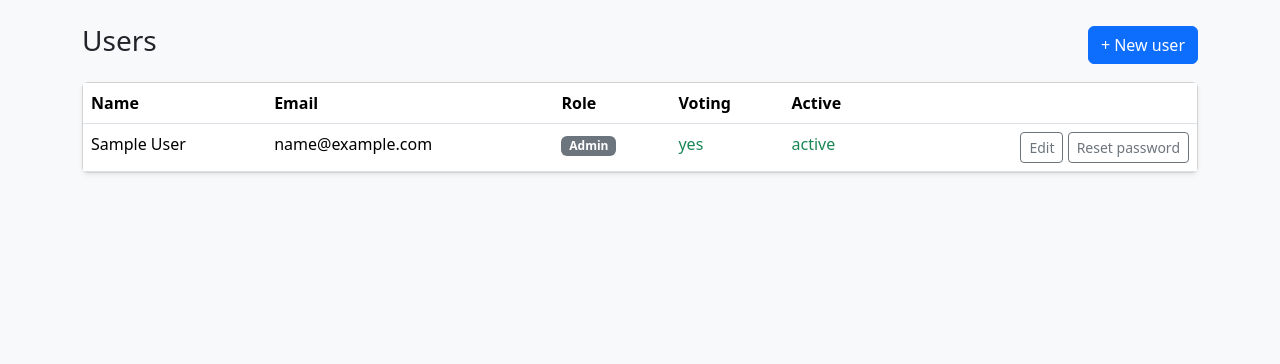
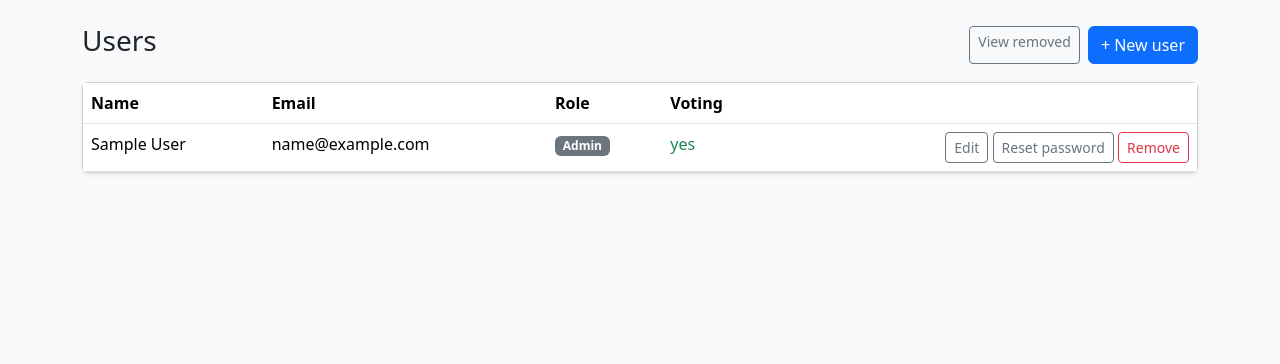
Before and after one commit to isquire/Quorum, a Flask app: page /users/ in a window 1280 px wide. Shown: the part 56-420 px from the top of the page. Run offline with Flask 3, Linux system fonts and the light colour scheme; a user stored in the database is signed in; tables that the repository leaves empty hold one stand-in row (values such as "Sample post"); some libraries are stand-ins or nearby versions.

Commit message:
Rename user deactivate to "Remove" with clearer UI and separated views
Users are soft-removed (is_active=False) rather than hard-deleted to
preserve historical minutes, motions, votes, and audit trail integrity.
The user list now defaults to active users only, with a "View removed"
toggle for admins to see and restore removed users. Each remove action
shows a confirmation explaining the user loses access but stays in
historical records. Admin log actions updated to remove_user/restore_user.

- Split user list into active (default) and removed views
- Add Remove button with confirmation prompt to each active user row
- Add Restore button on removed users view
- Update admin log labels: remove_user, restore_user
- Update guide text and quick reference
- 4 new tests (remove logs, restore logs, hidden from list, shown in removed)

https://claude.ai/code/session_01VU7p4gPzq1KhC5ogtiRhe7

```diff
--- a/app/templates/main/guide.html
+++ b/app/templates/main/guide.html
@@ -76,7 +76,7 @@
           <tbody>
             <tr>
               <td><span class="badge bg-dark">admin</span></td>
-              <td>Create, edit, deactivate, and reset passwords for any user. Admins can do everything a pastor can do.</td>
+              <td>Create, edit, remove, and reset passwords for any user. Manages archiving and the admin action log. Admins can do everything a pastor can do.</td>
             </tr>
             <tr>
               <td><span class="badge bg-primary">pastor</span></td>
@@ -809,7 +809,7 @@
 
       <h5>What is logged</h5>
       <ul>
-        <li>User management: creating, editing, deactivating, activating, and resetting passwords for users.</li>
+        <li>User management: creating, editing, removing, restoring, and resetting passwords for users.</li>
         <li>Archiving and restoring meetings and reports.</li>
       </ul>
 
@@ -909,7 +909,7 @@ At the <em>next</em> meeting &rarr; Chair approves minutes &rarr; record locked
 <strong>ONGOING ADMIN</strong>
 <div class="ms-3">
 <table class="table table-sm table-borderless mb-0" style="max-width:520px;">
-  <tr><td style="width:160px;">Manage users</td><td class="text-muted">Create, edit, activate/deactivate, reset passwords</td></tr>
+  <tr><td style="width:160px;">Manage users</td><td class="text-muted">Create, edit, remove/restore, reset passwords</td></tr>
   <tr><td>Track board terms</td><td class="text-muted">Record elections, monitor expirations &amp; cooldowns</td></tr>
   <tr><td>Archive old items</td><td class="text-muted">Hide test/obsolete meetings &amp; reports (restorable)</td></tr>
   <tr><td>Review admin log</td><td class="text-muted">Audit trail of every admin action</td></tr>
--- a/app/templates/users/list.html
+++ b/app/templates/users/list.html
@@ -3,13 +3,52 @@
 {% block title %}Users{% endblock %}
 {% block content %}
 <div class="d-flex justify-content-between align-items-center mb-3">
-  <h1 class="h3">Users</h1>
-  <a class="btn btn-primary" href="{{ url_for('users.create_user') }}">+ New user</a>
+  <h1 class="h3">Users{% if show_removed %} (Removed){% endif %}</h1>
+  <div class="d-flex gap-2">
+    {% if show_removed %}
+    <a class="btn btn-outline-secondary btn-sm" href="{{ url_for('users.list_users') }}">Active users</a>
+    {% else %}
+    <a class="btn btn-outline-secondary btn-sm" href="{{ url_for('users.list_users', show='removed') }}">View removed</a>
+    {% endif %}
+    <a class="btn btn-primary" href="{{ url_for('users.create_user') }}">+ New user</a>
+  </div>
+</div>
+
+{% if show_removed %}
+<div class="alert alert-info small">
+  Removed users cannot log in but their names are preserved in historical minutes, motions, and votes.
+  Click <strong>Restore</strong> to reactivate a user.
 </div>
 <div class="card shadow-sm">
 <table class="table table-hover mb-0">
   <thead><tr>
-    <th>Name</th><th>Email</th><th>Role</th><th>Voting</th><th>Active</th><th></th>
+    <th>Name</th><th>Email</th><th>Role</th><th></th>
+  </tr></thead>
+  <tbody>
+    {% for u in users %}
+    <tr>
+      <td>{{ u.full_name }}</td>
+      <td class="text-muted">{{ u.email }}</td>
+      <td>{{ role_badge(u.role) }}</td>
+      <td class="text-end">
+        <form method="post" action="{{ url_for('users.activate_user', user_id=u.id) }}" class="d-inline">
+          <input type="hidden" name="csrf_token" value="{{ csrf_token() }}"/>
+          <button class="btn btn-sm btn-outline-success">Restore</button>
+        </form>
+      </td>
+    </tr>
+    {% else %}
+    <tr><td colspan="4" class="text-muted">No removed users.</td></tr>
+    {% endfor %}
+  </tbody>
+</table>
+</div>
+
+{% else %}
+<div class="card shadow-sm">
+<table class="table table-hover mb-0">
+  <thead><tr>
+    <th>Name</th><th>Email</th><th>Role</th><th>Voting</th><th></th>
   </tr></thead>
   <tbody>
     {% for u in users %}
@@ -18,14 +57,20 @@
       <td>{{ u.email }}</td>
       <td>{{ role_badge(u.role) }}</td>
       <td>{% if u.is_voting_member %}<span class="text-success">yes</span>{% else %}<span class="text-muted">no</span>{% endif %}</td>
-      <td>{% if u.is_active %}<span class="text-success">active</span>{% else %}<span class="text-danger">disabled</span>{% endif %}</td>
       <td class="text-end">
         <a class="btn btn-sm btn-outline-secondary" href="{{ url_for('users.edit_user', user_id=u.id) }}">Edit</a>
         <a class="btn btn-sm btn-outline-secondary" href="{{ url_for('users.reset_password', user_id=u.id) }}">Reset password</a>
+        <form method="post" action="{{ url_for('users.deactivate_user', user_id=u.id) }}" class="d-inline" onsubmit="return confirm('Remove {{ u.full_name }}? They will lose access but their name stays in historical records.');">
+          <input type="hidden" name="csrf_token" value="{{ csrf_token() }}"/>
+          <button class="btn btn-sm btn-outline-danger">Remove</button>
+        </form>
       </td>
     </tr>
+    {% else %}
+    <tr><td colspan="5" class="text-muted">No users yet.</td></tr>
     {% endfor %}
   </tbody>
 </table>
 </div>
+{% endif %}
 {% endblock %}
--- a/app/users/routes.py
+++ b/app/users/routes.py
@@ -12,8 +12,24 @@ from .forms import ResetPasswordForm, UserCreateForm, UserEditForm
 @bp.route("/")
 @admin_required
 def list_users():
-    users = User.query.order_by(User.full_name).all()
-    return render_template("users/list.html", users=users)
+    show = request.args.get("show", "")
+    if show == "removed":
+        users = (
+            User.query.filter_by(is_active=False)
+            .order_by(User.full_name)
+            .all()
+        )
+    else:
+        users = (
+            User.query.filter_by(is_active=True)
+            .order_by(User.full_name)
+            .all()
+        )
+    return render_template(
+        "users/list.html",
+        users=users,
+        show_removed=(show == "removed"),
+    )
 
 
 @bp.route("/new", methods=["GET", "POST"])
@@ -85,11 +101,11 @@ def deactivate_user(user_id: int):
     user = User.query.get_or_404(user_id)
     user.is_active = False
     log_admin_action(
-        current_user.id, "deactivate_user", "user", user.id,
-        f"Deactivated user {user.email}.",
+        current_user.id, "remove_user", "user", user.id,
+        f"Removed user {user.email} ({user.full_name}).",
     )
     db.session.commit()
-    flash(f"Deactivated {user.email}.", "info")
+    flash(f"Removed {user.full_name}. They can no longer log in.", "info")
     return redirect(url_for("users.list_users"))
 
 
@@ -99,11 +115,11 @@ def activate_user(user_id: int):
     user = User.query.get_or_404(user_id)
     user.is_active = True
     log_admin_action(
-        current_user.id, "activate_user", "user", user.id,
-        f"Activated user {user.email}.",
+        current_user.id, "restore_user", "user", user.id,
+        f"Restored user {user.email} ({user.full_name}).",
     )
     db.session.commit()
-    flash(f"Activated {user.email}.", "success")
+    flash(f"Restored {user.full_name}.", "success")
     return redirect(url_for("users.list_users"))
 
 
```
Also changed, not shown: tests/test_archive.py (+26 -2 lines).
